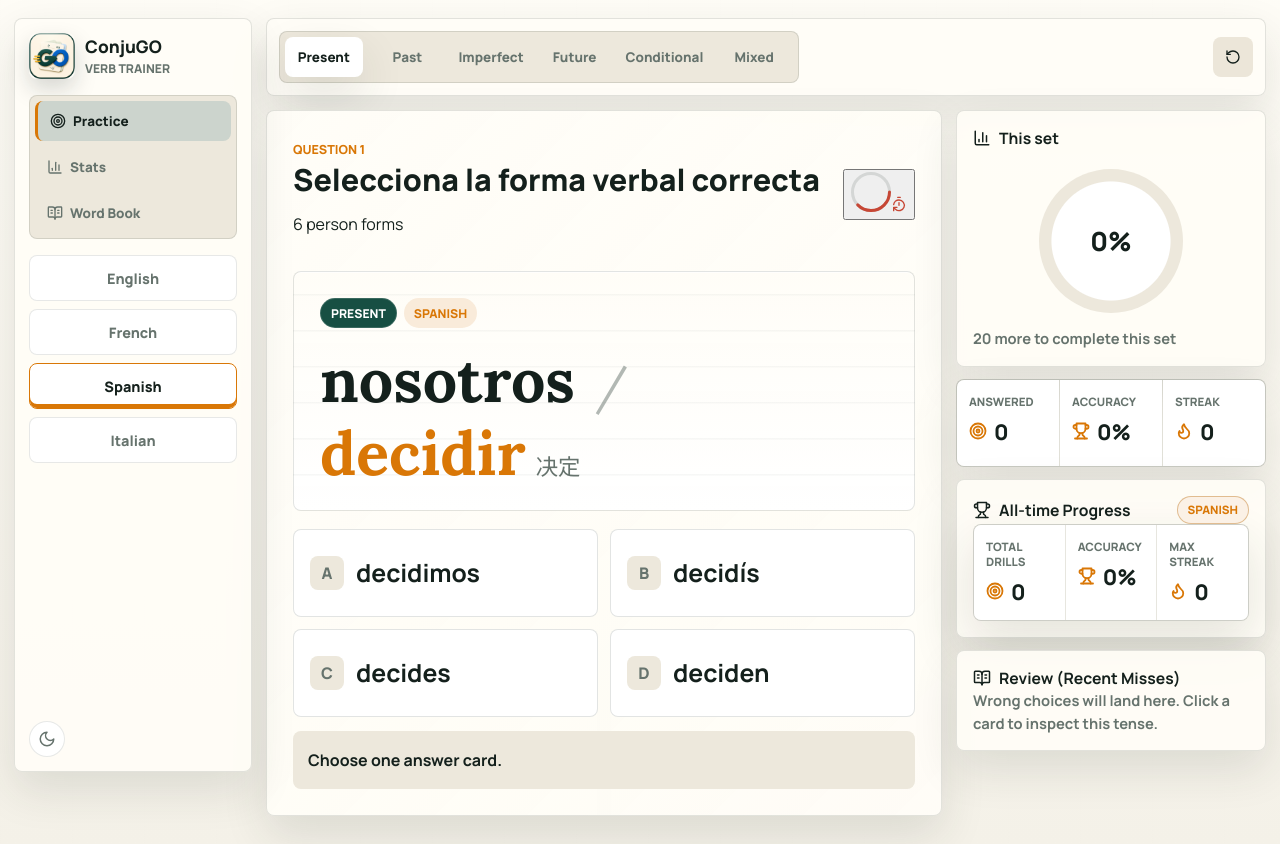
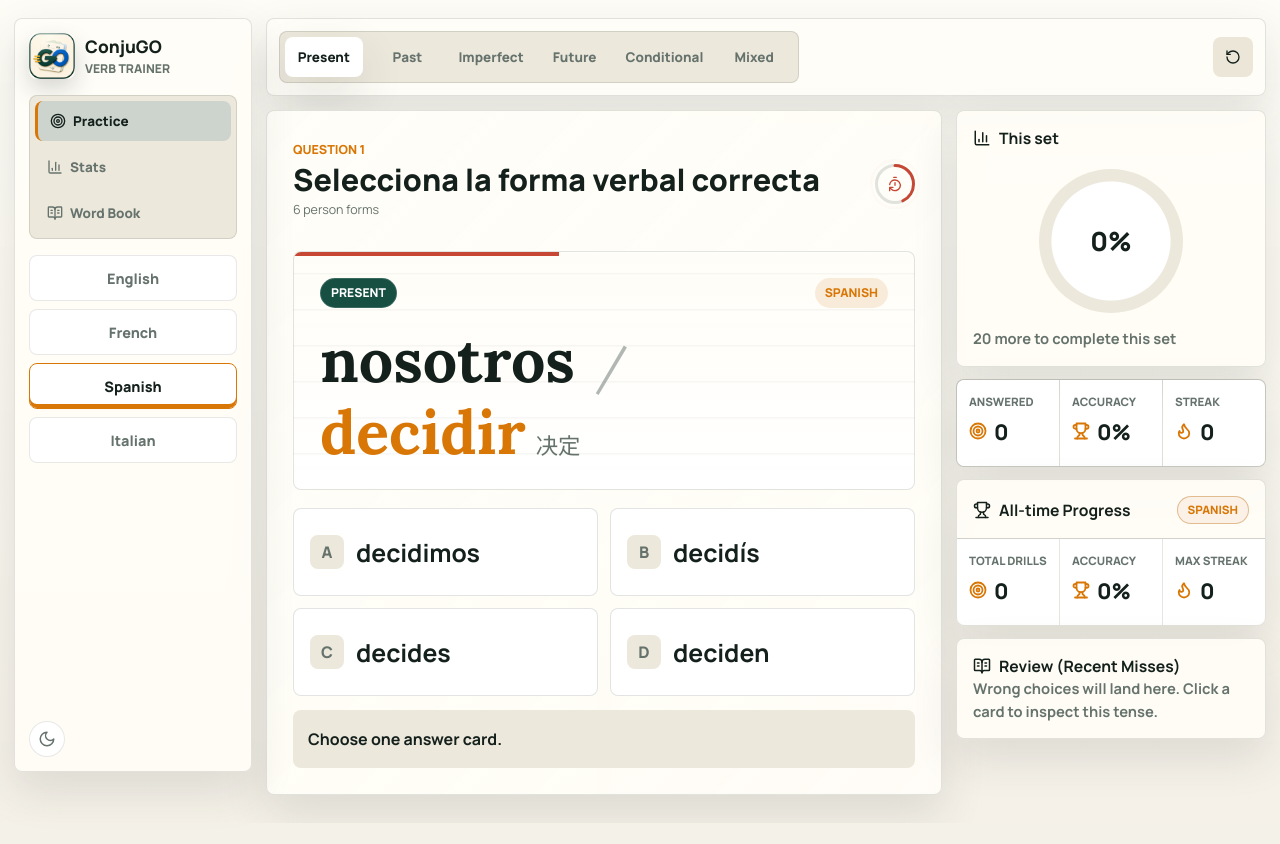
Before and after one commit to phoenixlwpapix/conjugo, a React (Vite) app: page / in a window 1280 px wide. After the commit the page ends 823 px from the top, so only its background shows below. Built offline with nearby package versions, Linux system fonts and the light colour scheme.

Commit message:
fix: restore UIs, timers, tag layouts, kpi alignments, and resolve empty misses in dashboard

```diff
--- a/src/components/StatsDashboard.tsx
+++ b/src/components/StatsDashboard.tsx
@@ -1,5 +1,6 @@
 import { BarChart3, CalendarDays, Flame, RotateCcw, Target, Trophy, type LucideIcon } from 'lucide-react';
 import { Bar, BarChart, CartesianGrid, Cell, ResponsiveContainer, Tooltip, XAxis, YAxis } from 'recharts';
+import { languages } from '../data/verbs';
 import { getAccuracy } from '../lib/scoring';
 import type { StyleVars } from '../lib/style';
 import type { DailyStats, PracticeStats, StoredMiss } from '../types';
@@ -193,15 +194,22 @@ export function StatsDashboard({ bestStreak, storedMisses, stats, todayAccuracy,
               <p className="empty-state">No saved misses yet. Your future review load will appear here.</p>
             ) : (
               <div className="stats-review-list">
-                {recentMisses.map((miss) => (
+                {recentMisses.map((miss) => {
+                  const lang = languages.find((l) => l.id === miss.languageId);
+                  const verb = lang?.verbs.find((v) => v.infinitive === miss.verbInfinitive);
+                  const correctAnswer = verb ? verb.forms[miss.tense][miss.pronoun] : '';
+                  const displayAnswer = miss.answer || correctAnswer;
+
+                  return (
                     <div key={`${miss.languageId}-${miss.verbInfinitive}-${miss.tense}-${miss.pronoun}`}>
                       <span>
                         {miss.languageId} · {miss.tense} · {miss.pronoun}
                       </span>
                       <strong>{miss.verbInfinitive}</strong>
-                    <em>{miss.answer}</em>
+                      <em>{displayAnswer}</em>
                     </div>
-                ))}
+                  );
+                })}
               </div>
             )}
           </section>
--- a/src/styles.css
+++ b/src/styles.css
@@ -299,8 +299,59 @@ button {
   50% { transform: scale(1.15); opacity: 0; }
 }
 
+.timer-ring-btn {
+  cursor: pointer;
+  position: relative;
+  width: 40px;
+  height: 40px;
+  padding: 0;
+  border: none;
+  border-radius: 50%;
+  background: transparent;
+  display: inline-flex;
+  align-items: center;
+  justify-content: center;
+  outline: none;
+  flex-shrink: 0;
+  transition: transform 100ms ease, background-color 0.2s;
+}
+
 .timer-ring-btn:hover {
   background: var(--panel-border) !important;
+}
+
+.timer-ring-btn:active {
+  transform: scale(0.9);
+}
+
+.timer-ring-svg {
+  position: absolute;
+  top: 0;
+  left: 0;
+  transform: rotate(-90deg);
+}
+
+.timer-ring-progress {
+  transition: stroke-dashoffset 0.3s ease, stroke 0.3s ease;
+}
+
+.timer-ring-progress[data-ticking='true'] {
+  transition: stroke-dashoffset 1s linear, stroke 0.3s ease;
+}
+
+.timer-ring-icon {
+  position: relative;
+  z-index: 1;
+  transition: color 0.2s, opacity 0.2s;
+}
+
+.timer-pulse-ring {
+  position: absolute;
+  inset: -2px;
+  border-radius: 50%;
+  border: 2px solid var(--red);
+  opacity: 0.4;
+  animation: timer-pulse 1s ease-in-out infinite;
 }
 
 .app-topbar,
@@ -588,7 +639,7 @@ button {
   position: sticky;
   top: 12px;
   display: grid;
-  grid-template-rows: auto auto minmax(0, 1fr);
+  grid-template-rows: auto auto auto minmax(0, 1fr);
   gap: 12px;
   height: min(720px, calc(100vh - 112px));
   min-height: 520px;
@@ -880,6 +931,47 @@ button {
     linear-gradient(180deg, var(--panel-strong), var(--button-surface)),
     var(--button-surface);
   box-shadow: inset 0 1px 0 color-mix(in srgb, var(--paper-strong) 70%, transparent);
+  position: relative;
+  overflow: hidden;
+}
+
+.timer-progress-bar {
+  position: absolute;
+  top: 0;
+  left: 0;
+  height: 4px;
+  background: var(--language-accent, var(--green));
+  transition: width 1s linear, background-color 0.2s ease;
+  z-index: 10;
+}
+
+.timer-progress-bar[data-alert='true'] {
+  background: var(--red);
+}
+
+.prompt-main-stack {
+  display: grid;
+  grid-template-columns: 1fr;
+  gap: 16px;
+  width: 100%;
+}
+
+.prompt-context-row {
+  display: flex;
+  justify-content: space-between;
+  align-items: center;
+  width: 100%;
+}
+
+.prompt-meta-tags {
+  display: flex;
+  gap: 7px;
+  align-items: center;
+}
+
+.mixed-mode-tag {
+  background: var(--gold) !important;
+  color: #111111 !important;
 }
 
 .prompt-main {
@@ -1294,6 +1386,14 @@ button {
   stroke-width: 2.4;
 }
 
+.alltime-score-grid {
+  margin: 14px -16px -16px;
+  border-radius: 0 0 8px 8px;
+  box-shadow: none;
+  border: none;
+  border-top: 1px solid var(--subtle-border);
+}
+
 .miss-list {
   display: grid;
   gap: 8px;
@@ -1564,12 +1664,12 @@ button {
   color: var(--language-accent, var(--green));
 }
 
-.stats-kpi-grid span,
+.stats-kpi-grid span:not(.stats-kpi-icon),
 .stats-kpi-grid strong {
   display: block;
 }
 
-.stats-kpi-grid span {
+.stats-kpi-grid span:not(.stats-kpi-icon) {
   color: var(--muted);
   font-size: 0.72rem;
   font-weight: 900;
@@ -2212,7 +2312,23 @@ button {
   }
 }
 
+.clickable-miss-item {
+  cursor: pointer;
+  transition: transform 150ms ease, background-color 150ms ease;
+}
+
 .clickable-miss-item:hover {
   background: var(--control) !important;
   transform: translateY(-1px);
 }
+
+.scope-note {
+  font-size: 0.78rem;
+  color: var(--muted);
+  margin-top: 4px;
+}
+
+.wordbook-scope {
+  margin-bottom: 12px;
+  padding: 0 4px;
+}
```
Lines whose indentation alone changed are shown as unchanged.
